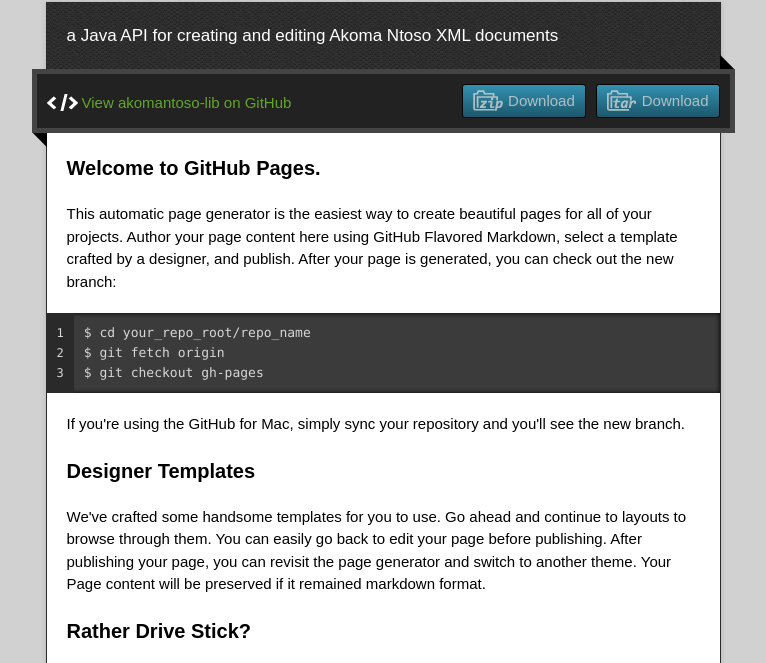
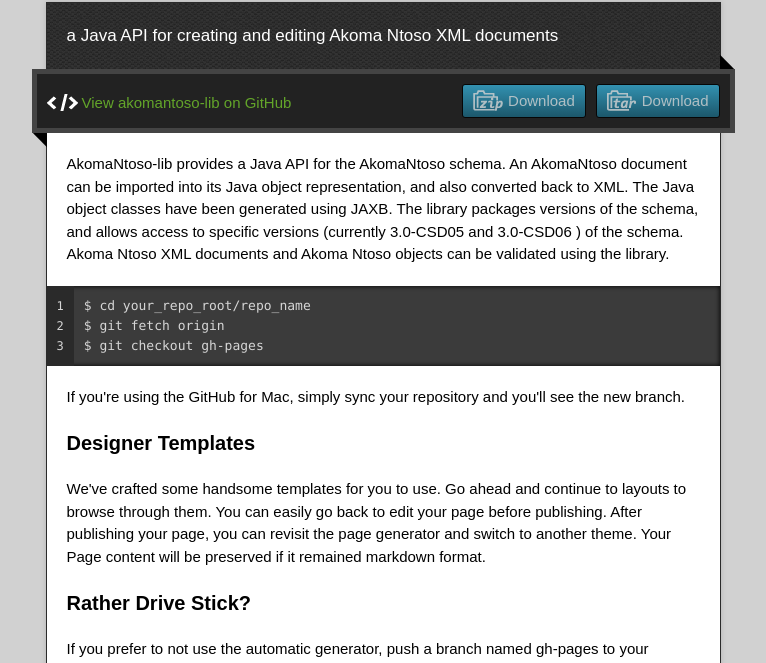
Before and after one commit to bungenix/akomantoso-lib, a plain HTML site: page index.html in a window 1280 px wide. Shown: the part 128-791 px from the top of the page, without its empty margins (257-1023 px from the left). Drawn offline with nearby package versions, Linux system fonts and the light colour scheme.

```diff
--- a/index.html
+++ b/index.html
@@ -36,10 +36,7 @@
         <span class="blc"></span><span class="trc"></span>
         </div>
         <article class="markdown-body">
-          <h3>
-<a name="welcome-to-github-pages" class="anchor" href="#welcome-to-github-pages"><span class="octicon octicon-link"></span></a>Welcome to GitHub Pages.</h3>
-
-<p>This automatic page generator is the easiest way to create beautiful pages for all of your projects. Author your page content here using GitHub Flavored Markdown, select a template crafted by a designer, and publish. After your page is generated, you can check out the new branch:</p>
+          <p>AkomaNtoso-lib provides a Java API for the AkomaNtoso schema. An AkomaNtoso document can be imported into its Java object representation, and also converted back to XML. The Java object classes have been generated using JAXB. The library packages versions of the schema, and allows access to specific versions (currently 3.0-CSD05 and 3.0-CSD06 ) of the schema. Akoma Ntoso XML documents and Akoma Ntoso objects can be validated using the library. </p>
 
 <pre><code>$ cd your_repo_root/repo_name
 $ git fetch origin
@@ -72,7 +69,7 @@
     </div>
     <footer>
       <div class="owner">
-      <p><a href="https://github.com/kohsah" class="avatar"><img src="https://0.gravatar.com/avatar/6def4dcf030fa868be56ef51ebc94979?d=https%3A%2F%2Fidenticons.github.com%2Fcf537d42ec225c34d07c2dceecc91004.png&amp;r=x&amp;s=60" width="48" height="48"/></a> <a href="https://github.com/kohsah">kohsah</a> maintains <a href="https://github.com/kohsah/akomantoso-lib">akomantoso-lib</a></p>
+      <p><a href="https://github.com/kohsah" class="avatar"><img src="https://1.gravatar.com/avatar/6def4dcf030fa868be56ef51ebc94979?d=https%3A%2F%2Fidenticons.github.com%2Fcf537d42ec225c34d07c2dceecc91004.png&amp;r=x&amp;s=60" width="48" height="48"/></a> <a href="https://github.com/kohsah">kohsah</a> maintains <a href="https://github.com/kohsah/akomantoso-lib">akomantoso-lib</a></p>
 
 
       </div>
```
Also changed, not shown: params.json (+1 -1 lines).
